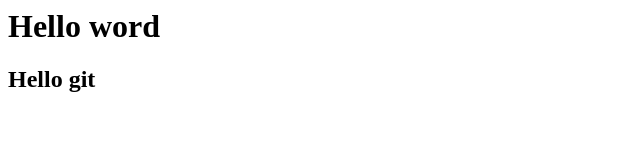
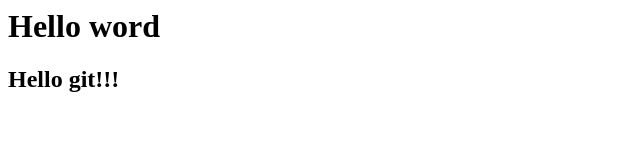
Before and after one commit to TanyaUsoltseva/bend-avt-1, a plain HTML site: page index.html in a window 1280 px wide. Shown: the full height of the page, 0-640 px from the left. Drawn offline with Linux system fonts and the light colour scheme.

Commit message:
update h2

```diff
--- a/index.html
+++ b/index.html
@@ -1,2 +1,2 @@
 <h1>Hello word</h1>
-<h2>Hello git</h2>
+<h2>Hello git!!!</h2>
```
